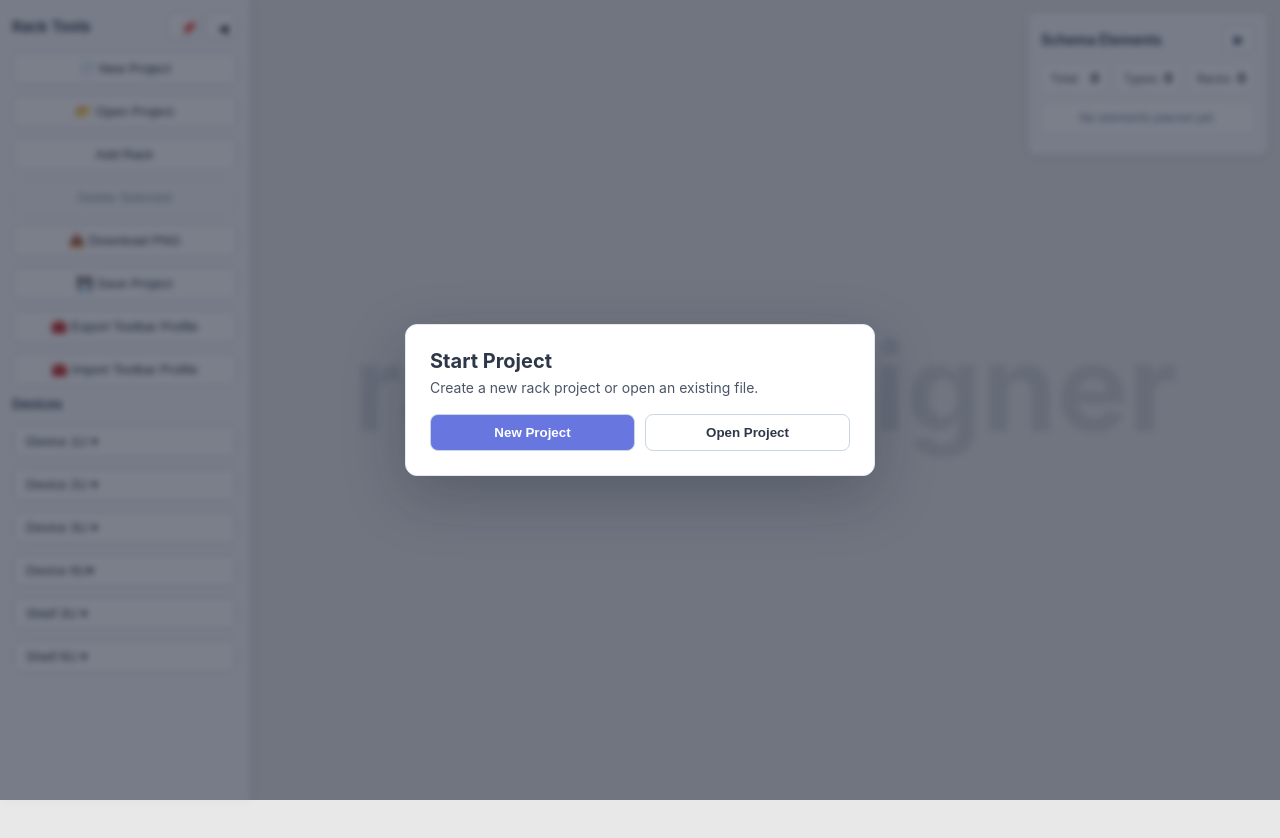
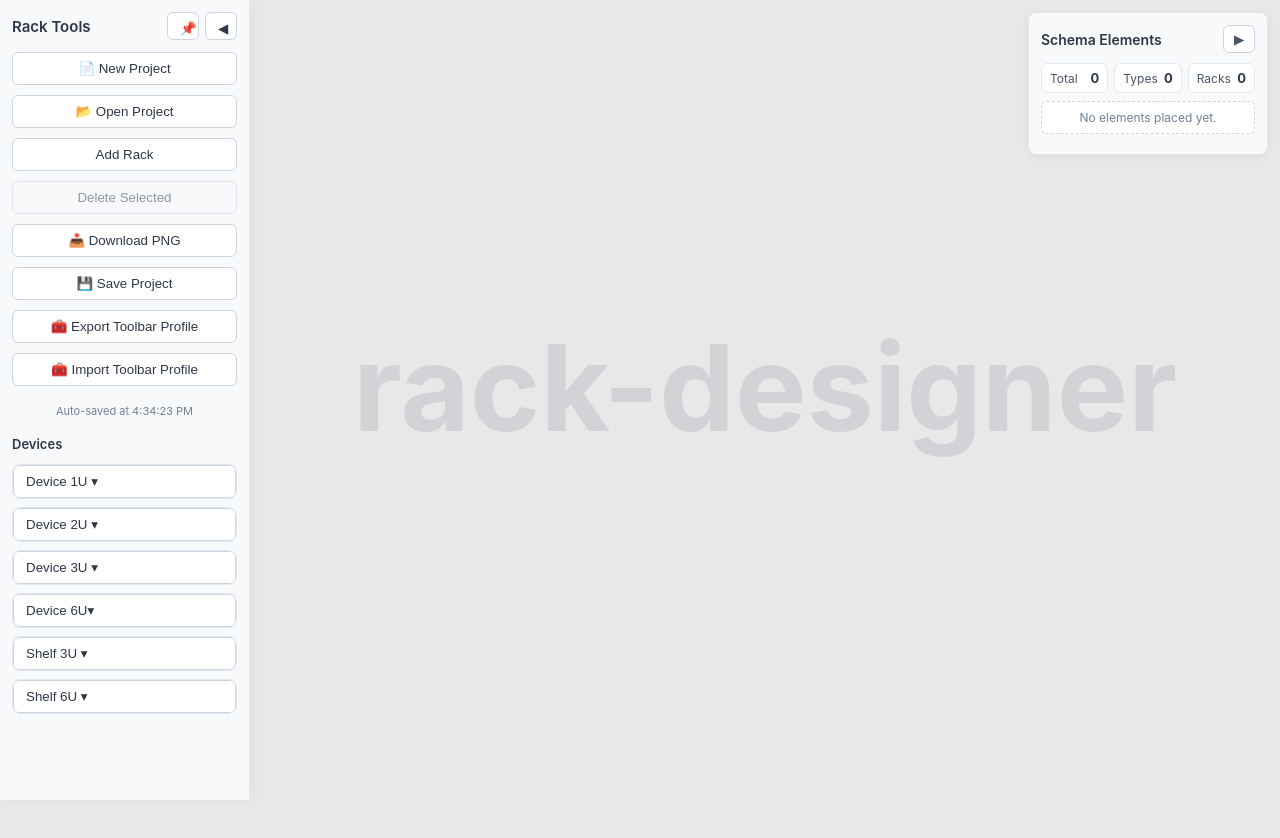
Before and after one commit to amassoud-ap34/rack-designer, a plain HTML site: page index.html in a window 1280 px wide. Drawn offline with nearby package versions, Linux system fonts and the light colour scheme.

Commit message:
clean up.

```diff
--- a/apps-old.js
+++ b/apps-old.js
@@ -1825,10 +1825,10 @@ document.addEventListener('DOMContentLoaded', function () {
     // Initialize delete button status.
     updateDeleteButtonState();
 
-    // Check for auto-save recovery and show project modal if not recovered.
+    // Check for auto-save recovery; otherwise start auto-save for current session.
     const recovered = checkAutoSaveRecovery();
     if (!recovered) {
-        showProjectModal();
+        startAutoSave();
     }
 
     // Expose layout serializer helper for quick debugging/export.
--- a/apps.js
+++ b/apps.js
@@ -1007,10 +1007,10 @@ document.addEventListener('DOMContentLoaded', function () {
     // Initialize schema stats values.
     updateSchemaElementStats();
 
-    // Check for auto-save recovery and show project modal if not recovered.
+    // Check for auto-save recovery; otherwise start auto-save for current session.
     const recovered = checkAutoSaveRecovery();
     if (!recovered) {
-        showProjectModal();
+        startAutoSave();
     }
 
     // Expose layout serializer helper for quick debugging/export.
--- a/index.html
+++ b/index.html
@@ -139,7 +139,7 @@
             </div>
         </div>
         <div id="container"></div>
-        <div id="projectModal" class="project-modal">
+        <div id="projectModal" class="project-modal hidden">
             <div class="project-modal-card">
                 <h2 class="project-modal-title">Start Project</h2>
                 <p class="project-modal-subtitle">Create a new rack project or open an existing file.</p>
```
